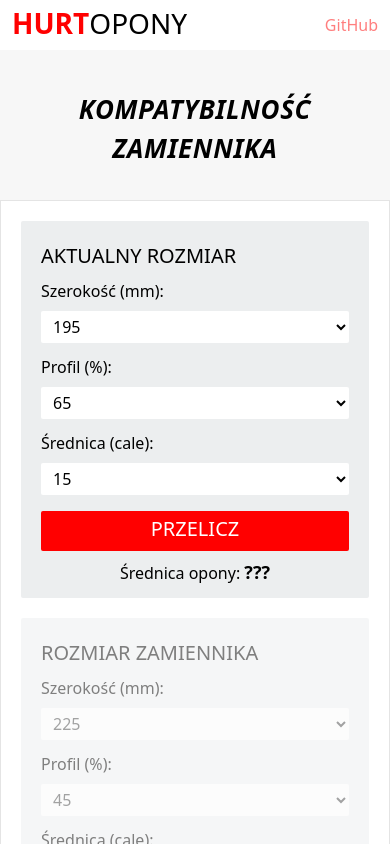
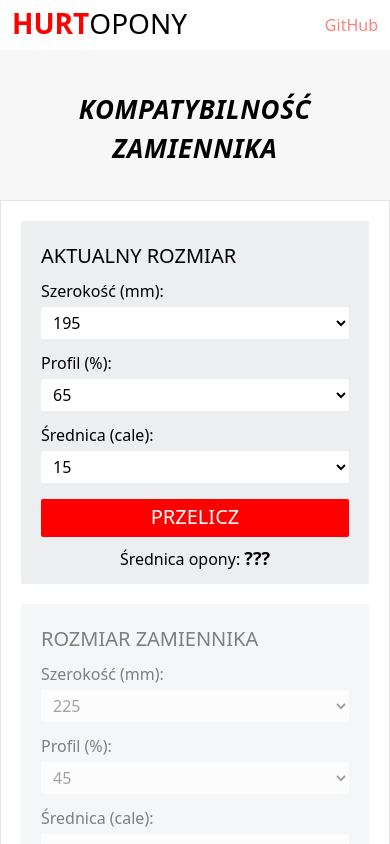
Before and after one commit to SkorczanFFF/hurtopony-kalkulator, a React (Create React App) app: page / in a window 390 px wide. Shown: the top 844 px of the page. Built offline with nearby package versions, Linux system fonts and the light colour scheme.

Commit message:
fix: spacings on mobile view, button padding

```diff
--- a/src/components/TireCalculator/Partials/Button.tsx
+++ b/src/components/TireCalculator/Partials/Button.tsx
@@ -26,7 +26,7 @@ const CalculateButton: React.FC<CalculateButtonProps> = ({
 }) => {
   return (
     <button
-      className={`bg-[#ff0000] mt-4 text-white hover:cursor-pointer hover:brightness-125 duration-150 font-[500] p-1 text-xl rounded-sm pb-2 ${
+      className={`bg-[#ff0000] mt-4 text-white hover:cursor-pointer hover:brightness-125 duration-150 font-[500] p-1 text-xl rounded-sm pb-[6px] ${
         disabled && "disabled:cursor-not-allowed disabled:hover:brightness-100"
       }`}
       onClick={() => handleClick(width, profile, diameter, setResultCallback)}
--- a/src/components/TireCalculator/Partials/TireInputSection.tsx
+++ b/src/components/TireCalculator/Partials/TireInputSection.tsx
@@ -54,7 +54,7 @@ const TireInputSection: React.FC<TireInputSectionProps> = ({
           value={width}
           onChange={(e) => setWidth(Number(e.target.value))}
           disabled={disabled}
-          className="bg-white p-1 mt-2 rounded-sm pl-2"
+          className="bg-white p-1 mt-2 rounded-sm pl-2 max-sm:mt-1"
         >
           {widthOptions}
         </select>
@@ -65,7 +65,7 @@ const TireInputSection: React.FC<TireInputSectionProps> = ({
           value={profile}
           onChange={(e) => setProfile(Number(e.target.value))}
           disabled={disabled}
-          className="bg-white p-1 mt-2 rounded-sm pl-2"
+          className="bg-white p-1 mt-2 rounded-sm pl-2 max-sm:mt-1"
         >
           {profileOptions}
         </select>
@@ -77,7 +77,7 @@ const TireInputSection: React.FC<TireInputSectionProps> = ({
           value={diameter}
           onChange={(e) => setDiameter(Number(e.target.value))}
           disabled={disabled}
-          className="bg-white p-1 mt-2 rounded-sm pl-2"
+          className="bg-white p-1 mt-2 rounded-sm pl-2 max-sm:mt-1"
         >
           {diameterOptions}
         </select>
```
